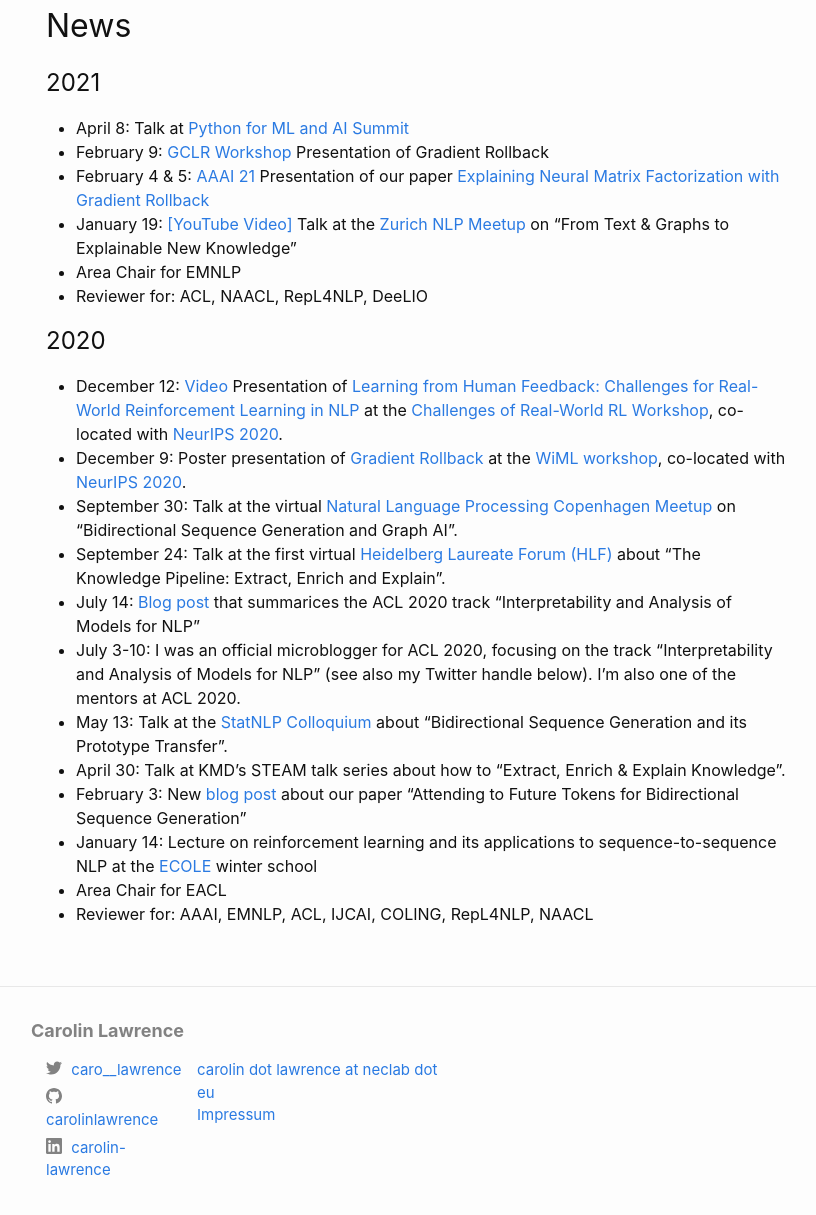
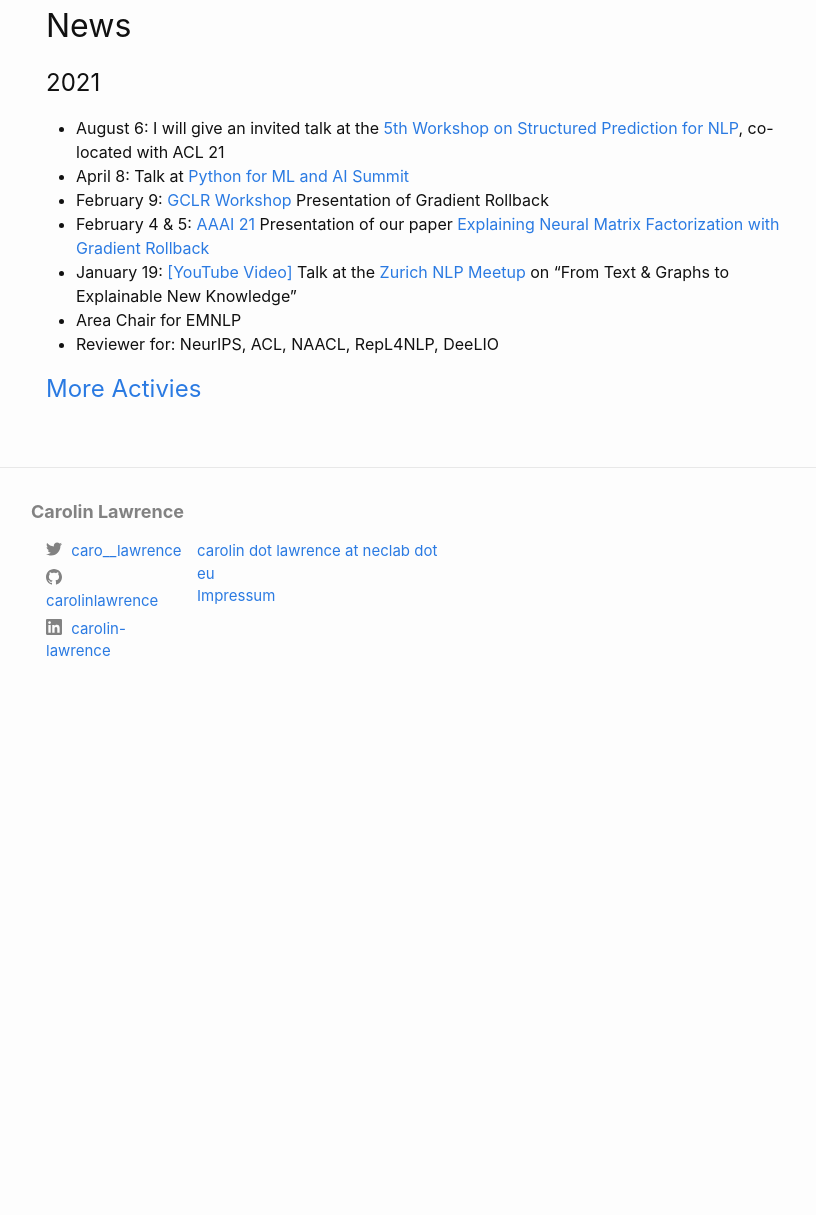
Before and after one commit to carolinlawrence/carolinlawrence.github.io, a Jekyll site: the page built from index.markdown, in a window 1280 px wide and 1400 px high, scrolled down 1099 px, cut to the strip 158-1373 px from the top of the window. Shown: the whole strip, without its empty margins (224-1040 px from the left). Built offline with Jekyll 4.4.1, drawn with Linux system fonts in a browser that asks for light colours; after the commit the page ends 1980 px from its top, so only the background shows below that; some of the changed text lies outside the part shown.

Commit message:
Update index.markdown

```diff
--- a/index.markdown
+++ b/index.markdown
@@ -38,30 +38,12 @@ Recently, colleagues and I have developed a method to explain the prediction of
 
 ## News
 # 2021
+* August 6: I will give an invited talk at the <a href="http://structuredprediction.github.io/SPNLP21/schedule/">5th Workshop on Structured Prediction for NLP</a>, co-located with ACL 21
 * April 8: Talk at <a href="https://python.geekle.us/agenda">Python for ML and AI Summit</a>
 * February 9: <a href="https://sites.google.com/view/gclr2021/accepted-papers">GCLR Workshop</a> Presentation of Gradient Rollback
 * February 4 & 5: <a href="https://aaai.org/Conferences/AAAI-21/">AAAI 21</a> Presentation of our paper <a href="https://arxiv.org/abs/2010.05516">Explaining Neural Matrix Factorization with Gradient Rollback</a>
 * January 19: <a href="https://www.youtube.com/watch?v=6UeOwHtBF_0&feature=youtu.be">[YouTube Video]</a> Talk at the <a href="https://www.meetup.com/NLP-Zurich/events/275560462/">Zurich NLP Meetup</a> on "From Text & Graphs to Explainable New Knowledge"
 * Area Chair for EMNLP
-* Reviewer for: ACL, NAACL, RepL4NLP, DeeLIO
+* Reviewer for: NeurIPS, ACL, NAACL, RepL4NLP, DeeLIO
 
-# 2020
-* December 12: <a href="https://slideslive.com/38943164">Video</a> Presentation of <a href="https://arxiv.org/abs/2011.02511">Learning from Human Feedback: Challenges for Real-World Reinforcement Learning in NLP</a> at the <a href="https://sites.google.com/view/neurips2020rwrl">Challenges of Real-World RL Workshop</a>, co-located with <a href="https://neurips.cc/">NeurIPS 2020</a>.
-* December 9: Poster presentation of <a href="https://arxiv.org/abs/2010.05516">Gradient Rollback</a> at the <a href="https://wimlworkshop.org/neurips2020/">WiML workshop</a>, co-located with <a href="https://neurips.cc/">NeurIPS 2020</a>.
-* September 30: Talk at the virtual <a href="https://www.meetup.com/Natural-Language-Processing-Copenhagen-Meetup/events/268319728/">Natural Language Processing Copenhagen Meetup</a> on "Bidirectional Sequence Generation and Graph AI".
-* September 24: Talk at the first virtual <a href="https://www.heidelberg-laureate-forum.org/">Heidelberg Laureate Forum (HLF)</a> about "The Knowledge Pipeline: Extract, Enrich and Explain".
-* July 14: <a href="https://medium.com/@lawrence.carolin/interpretability-and-analysis-of-models-for-nlp-e6b977ac1dc6?source=friends_link&sk=02f3219600aebb081169e58354ff4b39">Blog post</a> that summarices the ACL 2020 track "Interpretability and Analysis of Models for NLP"
-* July 3-10: I was an official microblogger for ACL 2020, focusing on the track "Interpretability and Analysis of Models for NLP" (see also my Twitter handle below). I'm also one of the mentors at ACL 2020.
-* May 13: Talk at the <a href="https://www.cl.uni-heidelberg.de/colloquium/statnlp/">StatNLP Colloquium</a> about "Bidirectional Sequence Generation and its Prototype Transfer".
-* April 30: Talk at KMD's STEAM talk series about how to "Extract, Enrich & Explain Knowledge".
-* February 3: New <a href="https://www.neclab.eu/blog/attending-to-future-tokens-for-bidirectional-sequence-generation">blog post</a> about our paper "Attending to Future Tokens for Bidirectional Sequence Generation"
-* January 14: Lecture on reinforcement learning and its applications to sequence-to-sequence NLP at the <a href="https://ecole-itn.eu/">ECOLE</a> winter school
-* Area Chair for EACL
-* Reviewer for: AAAI, EMNLP, ACL, IJCAI, COLING, RepL4NLP, NAACL
-
-
-
-
-<!--- <a href=''></a> --->
-
-<!--Other years-->
+# <a href="activities/">More Activies</a>
```
Also changed, not shown: other parts of index.markdown (+3 -3 lines).
